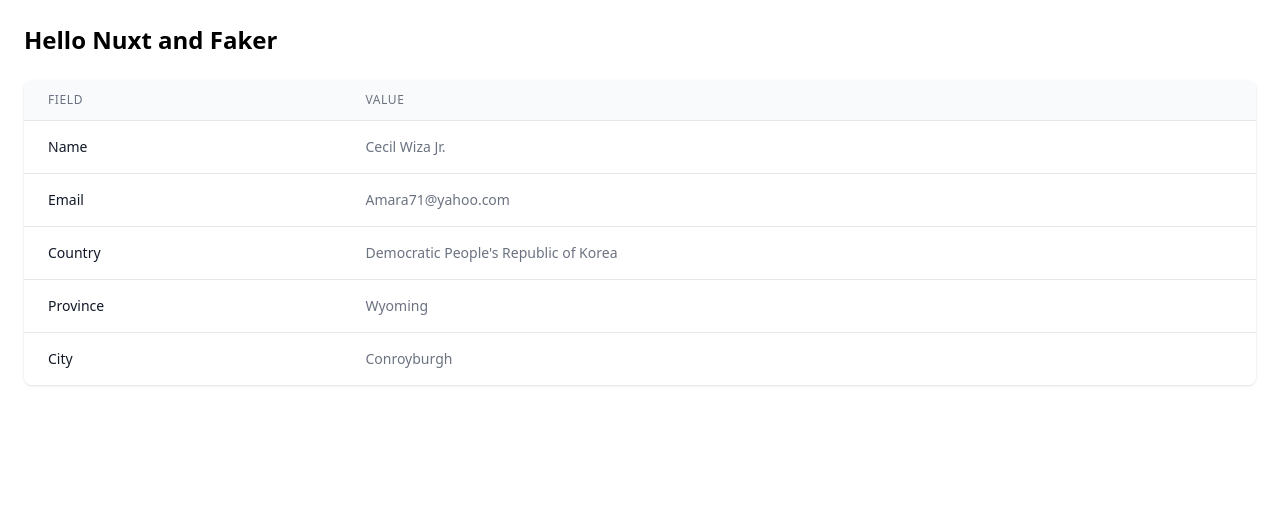
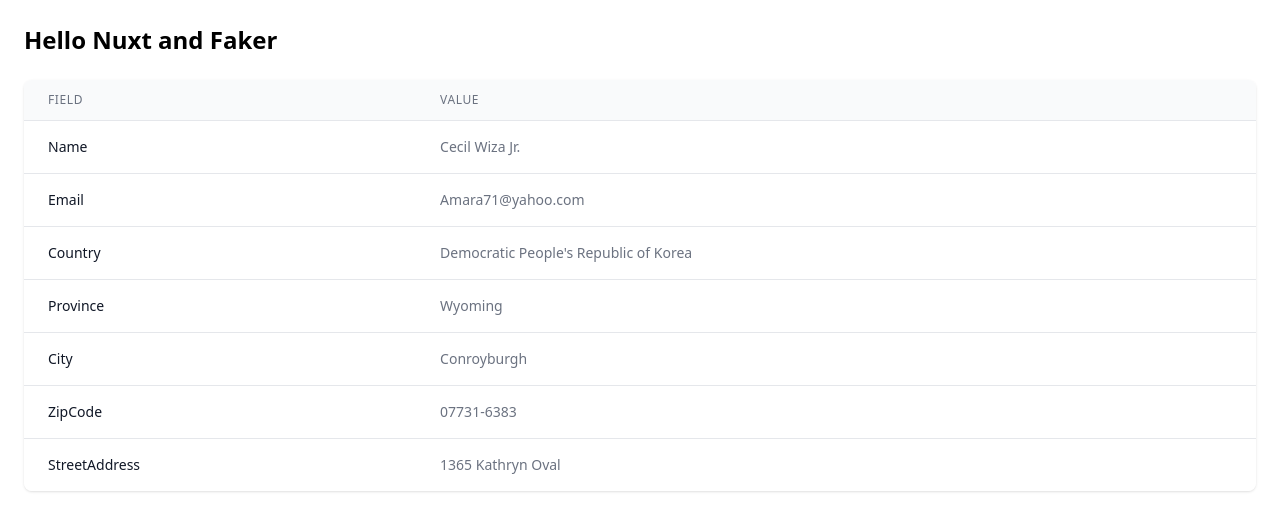
Before and after one commit to itoon/play-with-faker, a Nuxt app: page / in a window 1280 px wide. Shown: the top 530 px of the page. Built offline with nearby package versions, Linux system fonts and the light colour scheme.

Commit message:
fix: add more information

```diff
--- a/app.vue
+++ b/app.vue
@@ -1,7 +1,6 @@
 <template>
   <div class="p-6">
     <h1 class="text-2xl font-bold mb-6">Hello Nuxt and Faker</h1>
-
     <div class="overflow-x-auto rounded-lg shadow">
       <table class="min-w-full divide-y divide-gray-200">
         <thead class="bg-gray-50">
@@ -45,5 +44,7 @@ const form = ref({
   country: faker.location.country(),
   province: faker.location.state(),
   city: faker.location.city(),
+  zipCode: faker.location.zipCode(),
+  streetAddress: faker.location.streetAddress(),
 });
 </script>
```
